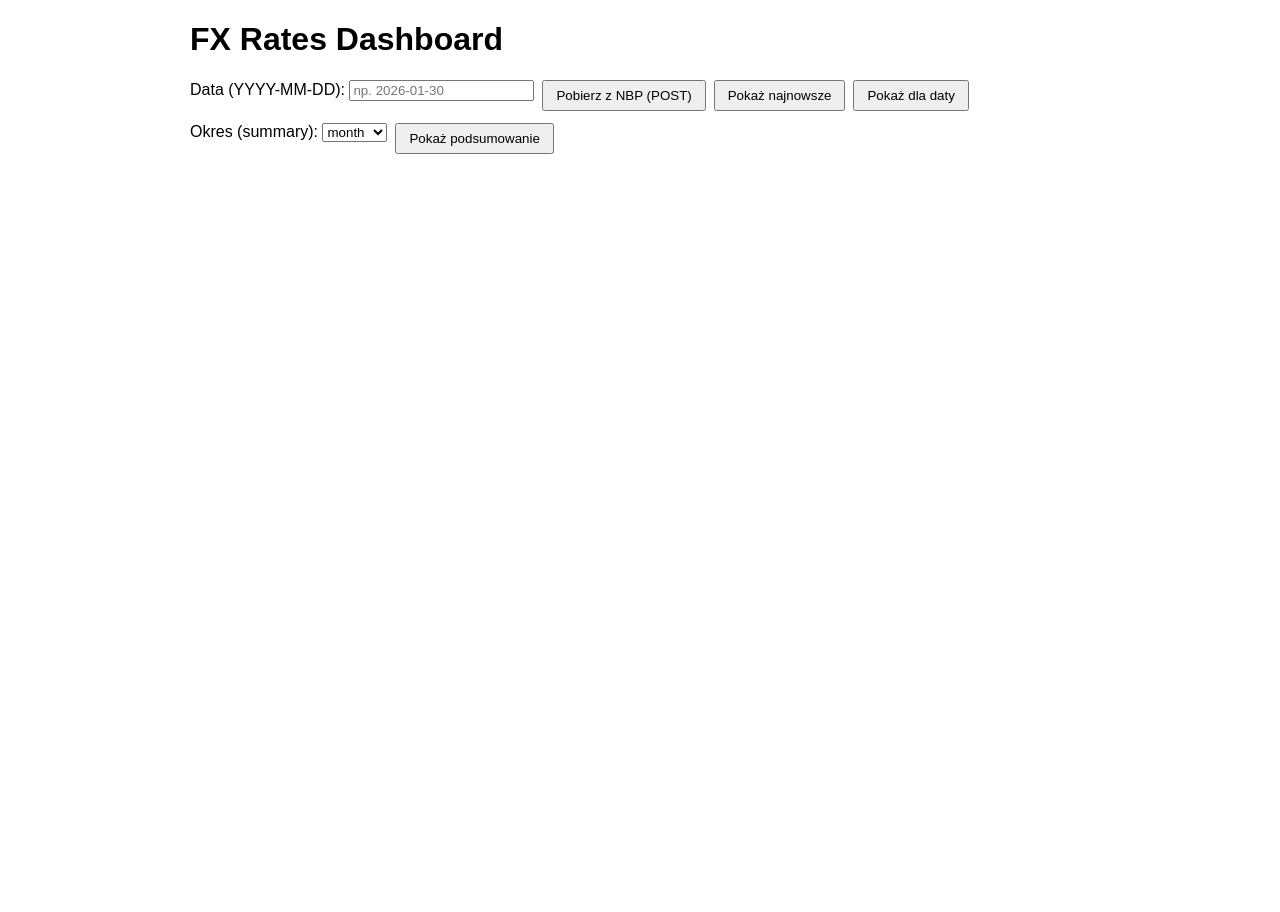
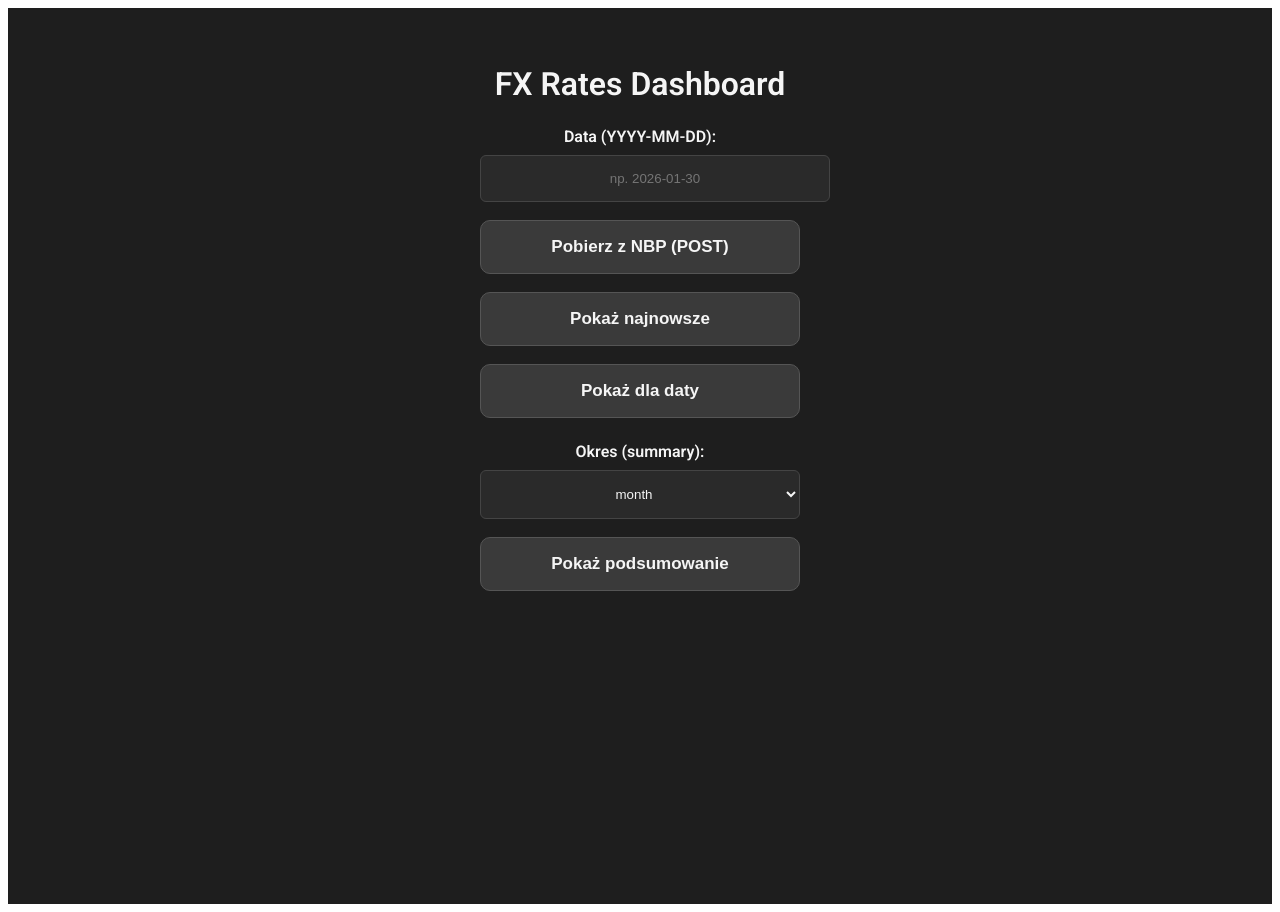
Before and after one commit to DawidSmyla/fx-rates-dashboard, an Angular app in the folder frontend/: page / in a window 1280 px wide. Before the commit the page ends 800 px from the top, so only its background shows below. Built offline with nearby package versions, Linux system fonts and the light colour scheme.

Commit message:
WIP: add Angular frontend scaffold

```diff
--- a/frontend/src/app/app.scss
+++ b/frontend/src/app/app.scss
@@ -1,6 +1,108 @@
-.container { max-width: 900px; margin: 0 auto; font-family: Arial, sans-serif; }
-.controls, .summary-controls { display: flex; gap: 8px; margin-bottom: 12px; flex-wrap: wrap; }
-button { padding: 6px 12px; }
-table { border-collapse: collapse; width: 100%; margin-top: 8px; }
-th, td { border: 1px solid #ddd; padding: 6px 8px; }
-.message { margin: 8px 0; color: #d9534f; }
+@import url('https://fonts.googleapis.com/css2?family=Roboto:wght@400;600&display=swap');
+
+:host, :host ::ng-deep html, :host ::ng-deep body {
+  margin: 0;
+  background: #1e1e1e;
+  color: #f5f5f5;
+  font-family: 'Roboto', Arial, sans-serif;
+  min-height: 100%;
+}
+
+:host {
+  display: block;
+  min-height: 100vh;
+  --ctrl-width: 320px;
+}
+
+.container {
+  min-height: 100vh;
+  display: flex;
+  flex-direction: column;
+  align-items: center;
+  padding: 36px 24px 60px;
+  text-align: center;
+}
+
+h1, h2, h3 {
+  color: #f5f5f5;
+  margin-bottom: 24px;
+}
+
+.controls,
+.summary-controls {
+  display: flex;
+  flex-direction: column;
+  align-items: center;
+  gap: 18px;
+  margin-bottom: 24px;
+}
+
+label {
+  display: flex;
+  flex-direction: column;
+  gap: 9px;
+  font-weight: 600;
+  width: 100%;
+  max-width: var(--ctrl-width);
+  text-align: center;
+}
+
+input,
+select {
+  background: #2a2a2a;
+  color: #f5f5f5;
+  border: 1px solid #444;
+  padding: 15px 14px;
+  border-radius: 6px;
+  width: var(--ctrl-width);
+  margin: 0 auto;
+  text-align: center;
+}
+
+button {
+  width: var(--ctrl-width);
+  padding: 16px 18px;
+  font-size: 17px;
+  font-weight: 700;
+  background: #3a3a3a;
+  color: #f5f5f5;
+  border: 1px solid #555;
+  border-radius: 10px;
+  cursor: pointer;
+  transition: all 0.15s ease;
+  margin: 0 auto;
+}
+
+button:hover:not(:disabled) {
+  background: #4a4a4a;
+  border-color: #666;
+}
+
+button:disabled {
+  opacity: 0.6;
+  cursor: not-allowed;
+}
+
+.message {
+  margin: 18px 0;
+  color: #ffb347;
+}
+
+table {
+  width: 100%;
+  border-collapse: collapse;
+  margin-top: 18px;
+}
+
+th, td {
+  border: 1px solid #444;
+  padding: 12px 14px;
+}
+
+th {
+  background: #2a2a2a;
+}
+
+td {
+  background: #242424;
+}
```
